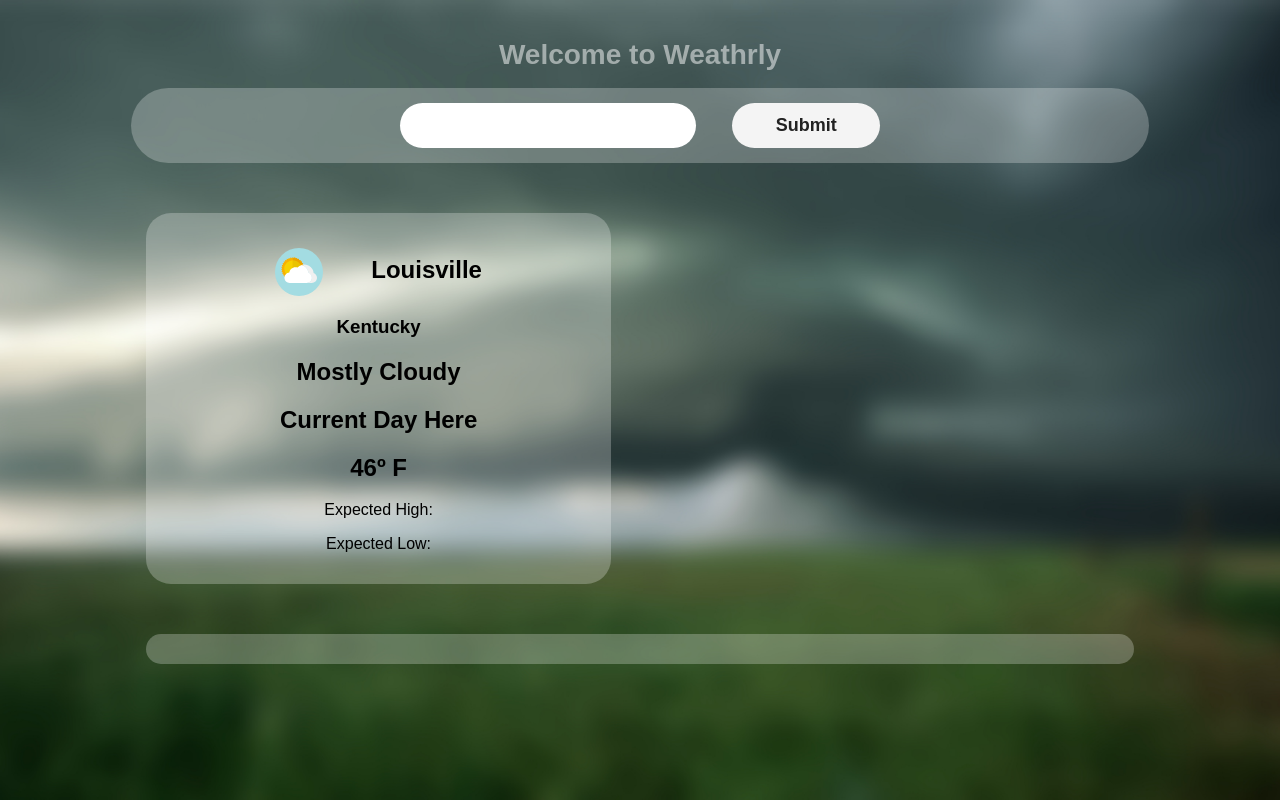
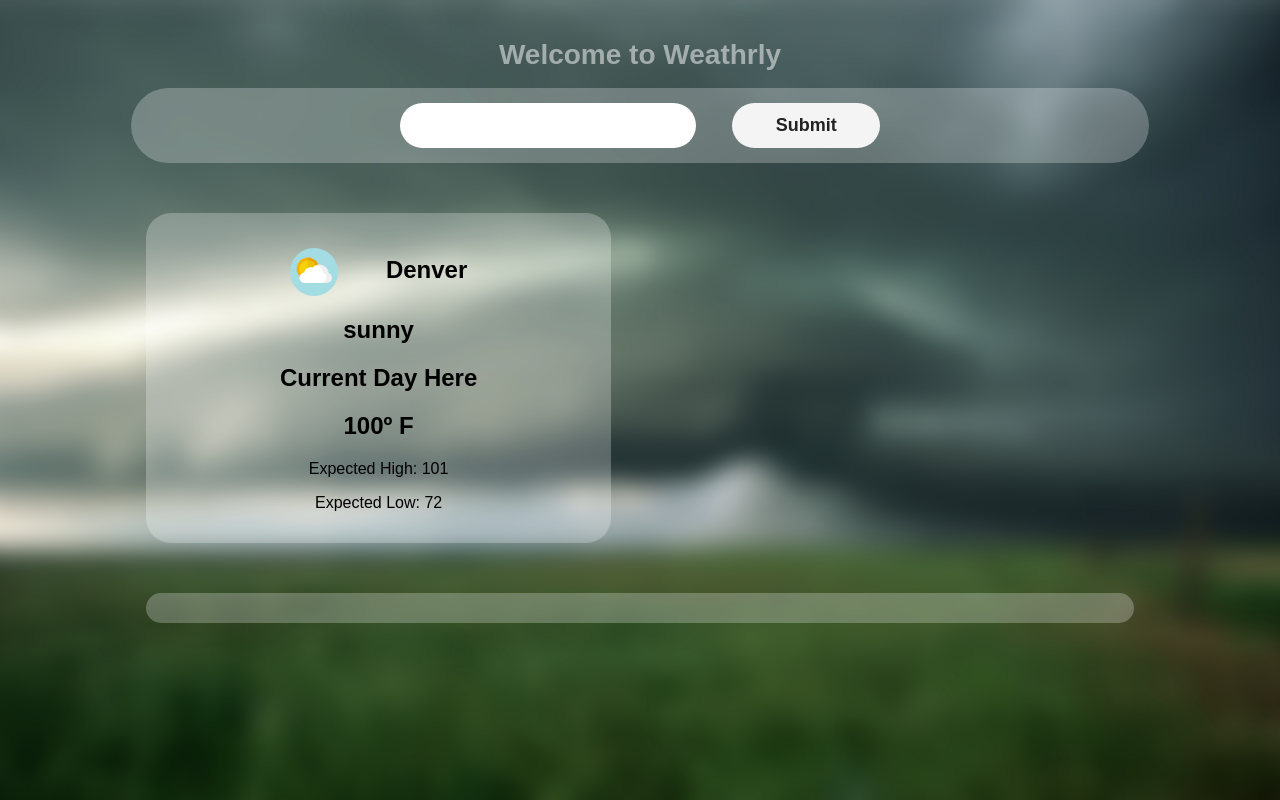
Before and after one commit to kmiller9393/weathrly, a React (Create React App) app: page / in a window 1280 px wide. Built offline with nearby package versions, Linux system fonts and the light colour scheme; no server answers.

Commit message:
Change stateless components so that they are set up correctly with no constructor

```diff
--- a/src/App.js
+++ b/src/App.js
@@ -12,10 +12,12 @@ class App extends Component {
   constructor() {
     super();
     this.state = {
-      // country: '',
-      // temperature: '',
-      // humidity: '',
-      // description: ''
+      city: 'Denver',
+      condition: 'sunny',
+      day: 'Thursday',
+      temp: 100,
+      high: 101,
+      low: 72
     }
   }
 
@@ -38,7 +40,14 @@ class App extends Component {
         </header>
         <section className="main-section">
           <Search />
-          <CurrentWeather />
+          <CurrentWeather
+          city={this.state.city}
+          condition={this.state.condition}
+          day={this.state.day}
+          temp={this.state.temp}
+          high={this.state.high}
+          low={this.state.low}
+          />
           {/* <Card /> */}
           <article className="app-component"></article>
         </section>
--- a/src/CurrentWeather.js
+++ b/src/CurrentWeather.js
@@ -6,34 +6,41 @@ import { state } from './cleaners.js';
 import { temp } from './cleaners.js';
 import { condition } from './cleaners.js';
 
-export default class CurrentWeather extends Component {
-  constructor() {
-    super();
-    this.state = {
-      city: city(),
-      state: state(),
-      condition: condition(),
-      temp: temp(),
-      expectedHigh: undefined,
-      expectedLow: undefined
-    }
-  }
 
-  render() {
-    return(
+export default function CurrentWeather(props) {
+      return(
       <div className="current-weather-component app-component">
         <h1 className="current-weather-city">
           <img className="weather-icon" src={Image} />
-          { this.state.city }
+          { props.city }
         </h1>
-        <h3 className="current-weather-state">{ this.state.state }</h3>
-        <h2 className="current-weather-condition">{ this.state.condition }</h2>
+
+        <h2 className="current-weather-condition">{ props.condition }</h2>
         <h2 className="current-weather-day">Current Day Here </h2>
-        <h2 className="current-weather-temp">{ this.state.temp }º F</h2>
-        <p className="current-weather-high">Expected High: { this.state.expectedHigh }</p>
-        <p className="current-weather-low">Expected Low: { this.state.expectedLow }</p>
+        <h2 className="current-weather-temp">{ props.temp }º F</h2>
+        <p className="current-weather-high">Expected High: { props.high }</p>
+        <p className="current-weather-low">Expected Low: { props.low }</p>
         {/* <p>Summary: {}</p> */}
       </div>
     )
   }
-}
+
+
+//   render() {
+//     return(
+//       <div className="current-weather-component app-component">
+//         <h1 className="current-weather-city">
+//           <img className="weather-icon" src={Image} />
+//           { this.props.state.city }
+//         </h1>
+//         <h3 className="current-weather-state">{ this.props.state.state }</h3>
+//         <h2 className="current-weather-condition">{ this.props.state.condition }</h2>
+//         <h2 className="current-weather-day">Current Day Here </h2>
+//         <h2 className="current-weather-temp">{ this.props.state.temp }º F</h2>
+//         <p className="current-weather-high">Expected High: { this.props.state.high }</p>
+//         <p className="current-weather-low">Expected Low: { this.props.state.low }</p>
+//         {/* <p>Summary: {}</p> */}
+//       </div>
+//     )
+//   }
+// }
--- a/src/Search.js
+++ b/src/Search.js
@@ -5,6 +5,9 @@ import App from './App';
 export default class Search extends Component{
   constructor() {
     super();
+    this.state = {
+
+    }
   }
 
   render() {
--- a/src/SevenHour.js
+++ b/src/SevenHour.js
@@ -1,6 +1,8 @@
 import React from 'react';
 import App from './App';
 
+// export default function SevenHour(props) {
+//   return (
 
-
-// export default SevenHour;
+//   );
+// }
--- a/src/TenDay.js
+++ b/src/TenDay.js
@@ -1,6 +1,8 @@
 import React from 'react';
 import App from './App';
 
+// export default function TenDay(props) {
+//   return (
 
-
-// export default TenDay;
+//   );
+// }
```
Also changed, not shown: src/Card.js (+2 -10 lines), src/Welcome.js (+4 -4 lines), src/setupTests.js (+20 -0 lines).
